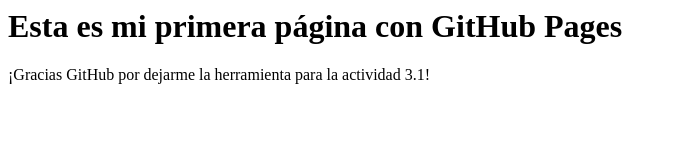
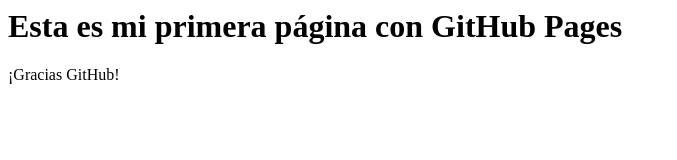
Before and after one commit to GrgeMIT/MyFirstRepository, a plain HTML site: page index.html in a window 1280 px wide. Shown: the whole page, without its empty margins (0-677 px from the left). Drawn offline with Linux system fonts and the light colour scheme.

Commit message:
index.html

```diff
--- a/index.html
+++ b/index.html
@@ -1,4 +1,4 @@
 <html>
 <h1> Esta es mi primera página con GitHub Pages </h1>
-<p>¡Gracias GitHub por dejarme la herramienta para la actividad 3.1!</p>
+<p>¡Gracias GitHub!</p>
 </html>
```
